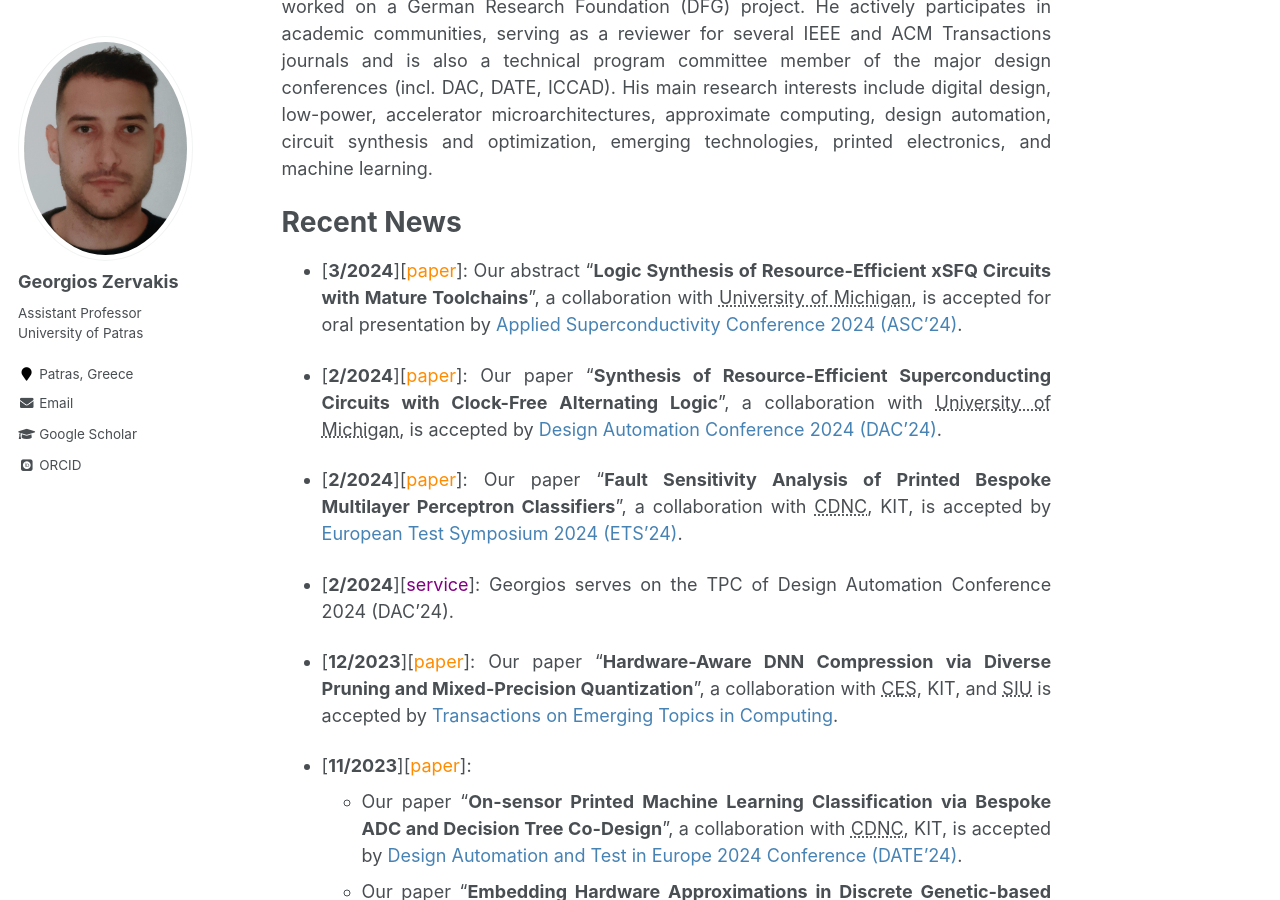
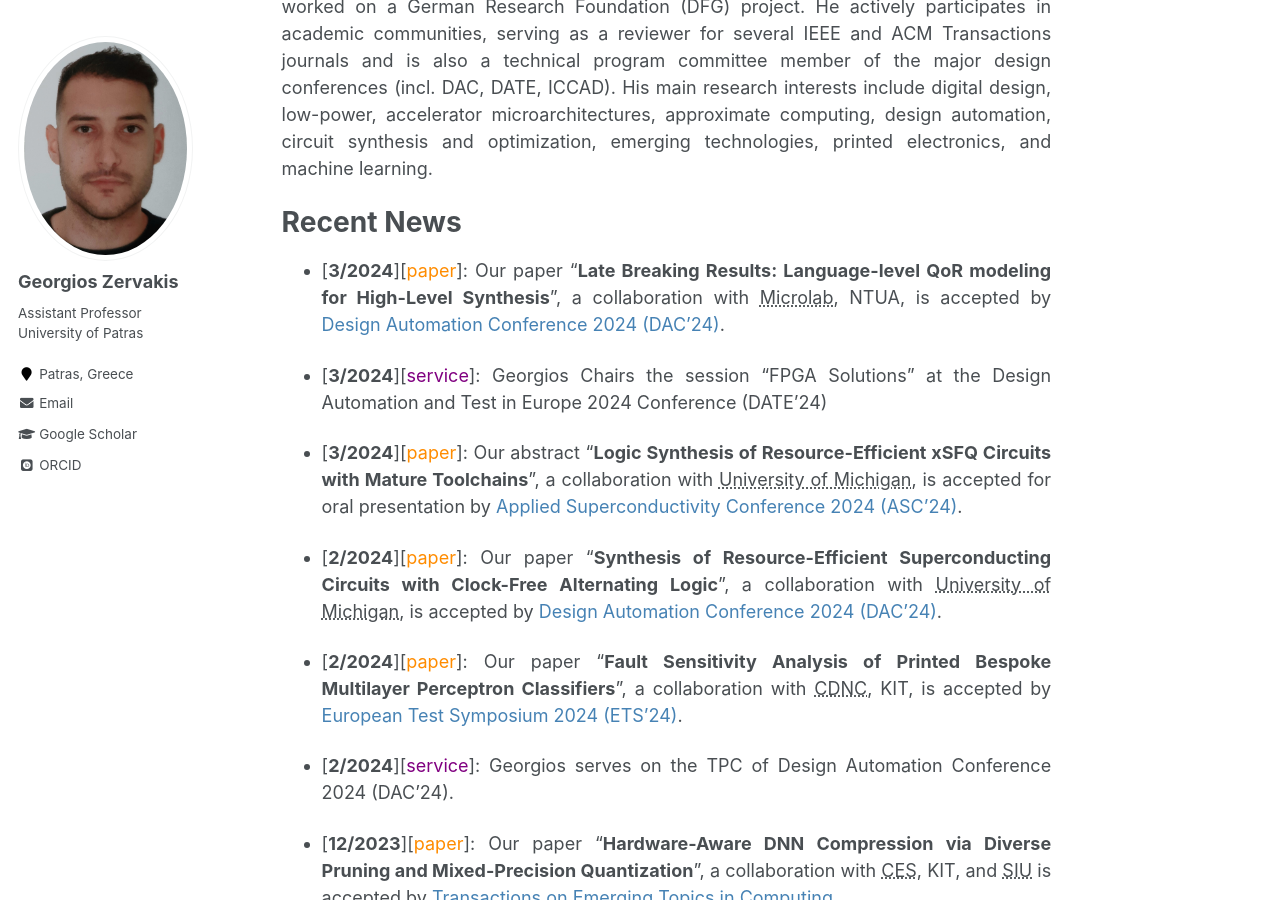
Before and after one commit to giozerv/giozerv.github.io, a Jekyll site: the page built from _pages/about.md, in a window 1280 px wide and 900 px high, scrolled down 491 px. Built offline with Jekyll 4.4.1, drawn with Linux system fonts in a browser that asks for light colours; some web fonts are replaced.

Commit message:
Update about.md

```diff
--- a/_pages/about.md
+++ b/_pages/about.md
@@ -21,6 +21,10 @@ Georgios Zervakis is an Assistant Professor at the [Department of Computer Engin
 
 Recent News
 ===
+* [**3/2024**][<span style="color:darkorange">paper</span>]: Our paper "**Late Breaking Results: Language-level QoR modeling for High-Level Synthesis**", a collaboration with <a href="https://microlab.ntua.gr/" class="underline">Microlab</a>, NTUA, is accepted by <span style="color:SteelBlue">Design Automation Conference 2024 (DAC'24)</span>.
+
+* [**3/2024**][<span style="color:purple">service</span>]: Georgios Chairs the session "FPGA Solutions" at the Design Automation and Test in Europe 2024 Conference (DATE'24)
+
 * [**3/2024**][<span style="color:darkorange">paper</span>]: Our abstract "**Logic Synthesis of Resource-Efficient xSFQ Circuits with Mature Toolchains**", a collaboration with <a href="https://cse.engin.umich.edu/" class="underline">University of Michigan</a>, is accepted for oral presentation by <span style="color:SteelBlue">
 Applied Superconductivity Conference 2024 (ASC'24)</span>.
 
```
